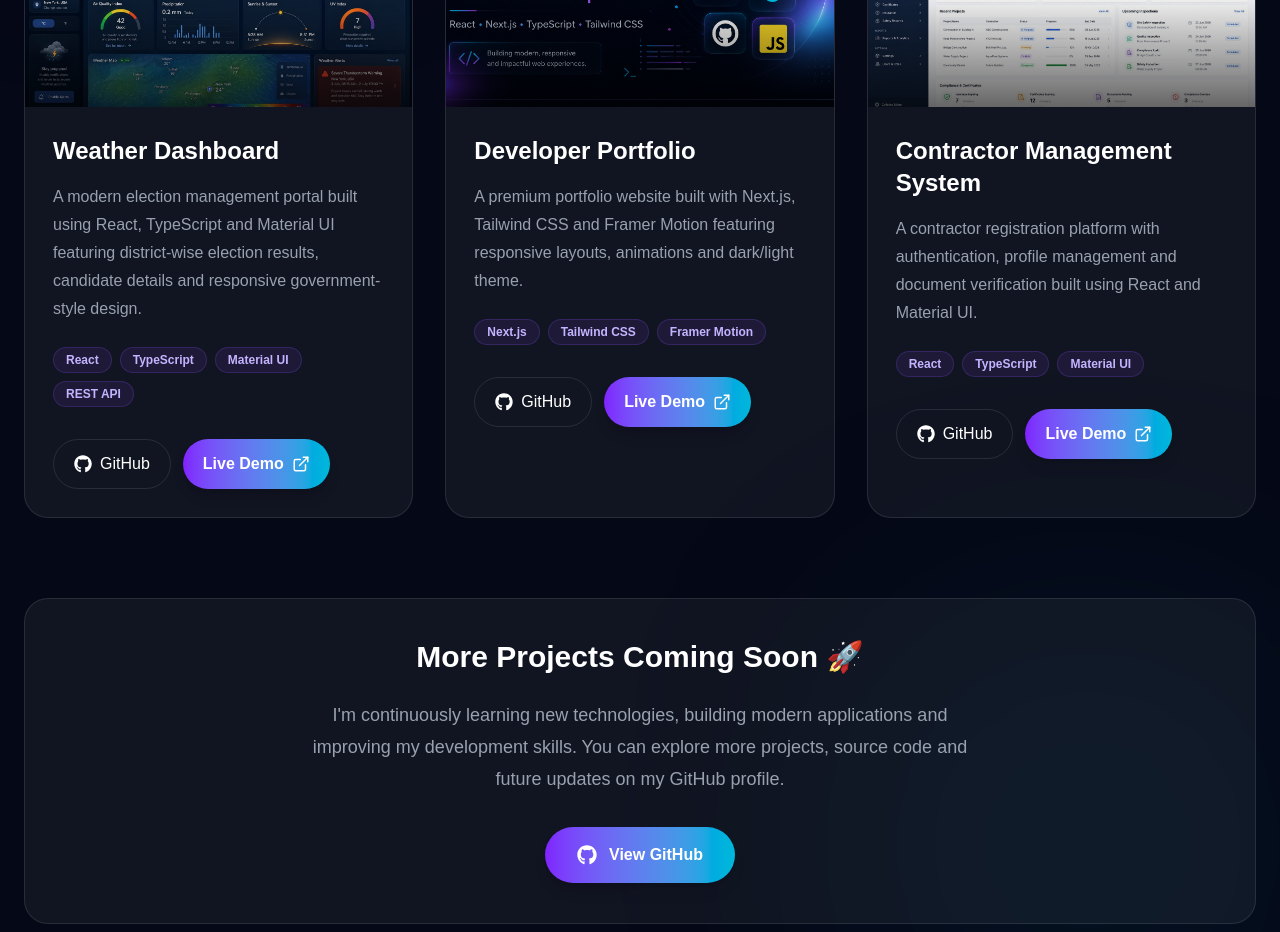
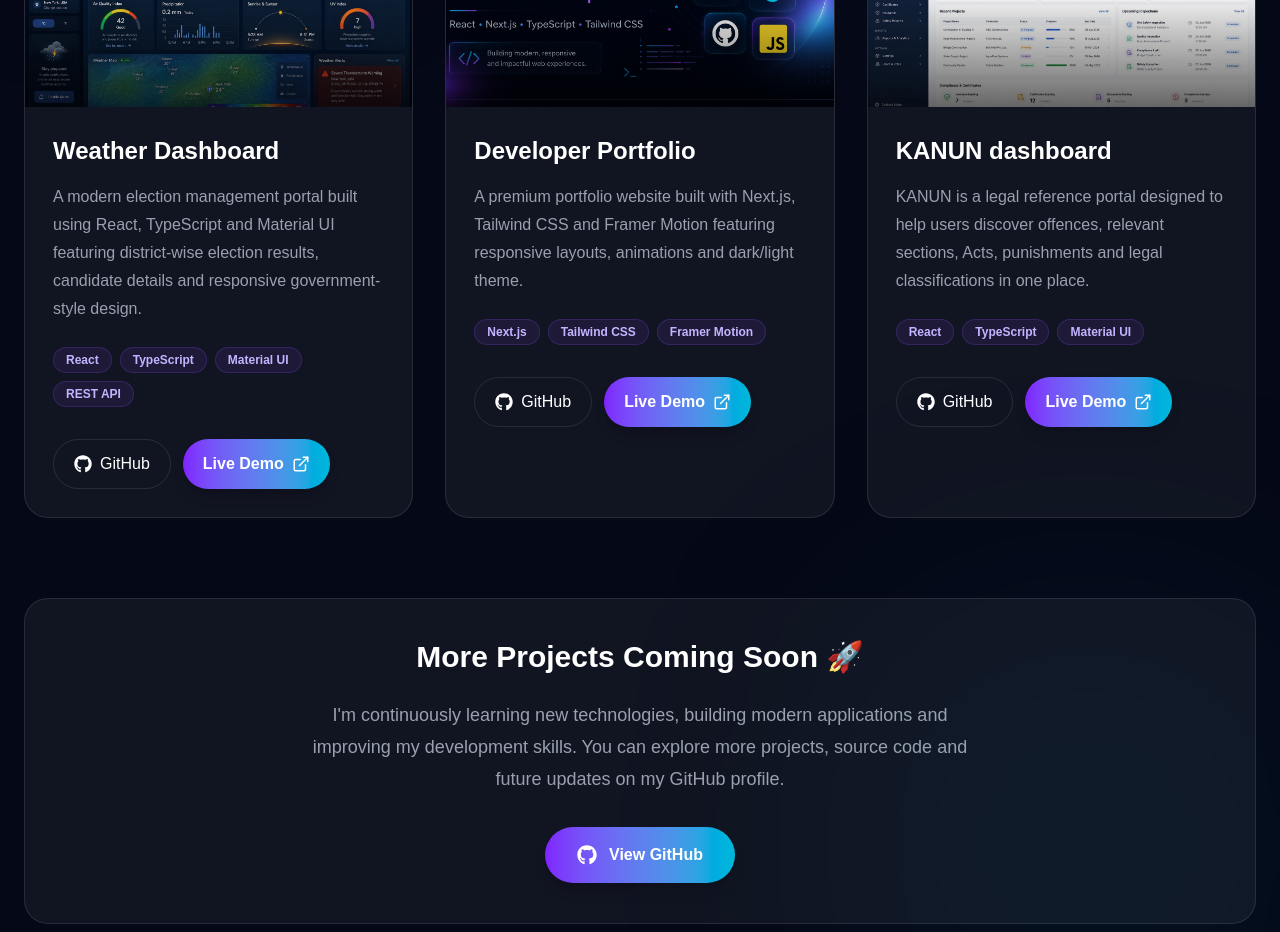
Before and after one commit to ankur-crypto/ankur-portfolio, a Next.js app: page / in a window 1280 px wide. Shown: the part 5840-6772 px from the top of the page. Built offline with nearby package versions, Linux system fonts and the light colour scheme.

Commit message:
final comit

```diff
--- a/src/components/sections/Projects.tsx
+++ b/src/components/sections/Projects.tsx
@@ -39,17 +39,17 @@ const projects = [
   },
 
   {
-    title: "Contractor Management System",
+    title: "KANUN dashboard",
     description:
-      "A contractor registration platform with authentication, profile management and document verification built using React and Material UI.",
+      "KANUN is a legal reference portal designed to help users discover offences, relevant sections, Acts, punishments and legal classifications in one place.",
     image: "/projects/contractor.png",
     technologies: [
       "React",
       "TypeScript",
       "Material UI",
     ],
-    github: "https://github.com/YOUR_GITHUB",
-    live: "#",
+    github: "https://github.com/ankur-crypto/KANUN",
+    live: "https://kanun-frontend.onrender.com",
   },
 ];
 
```
